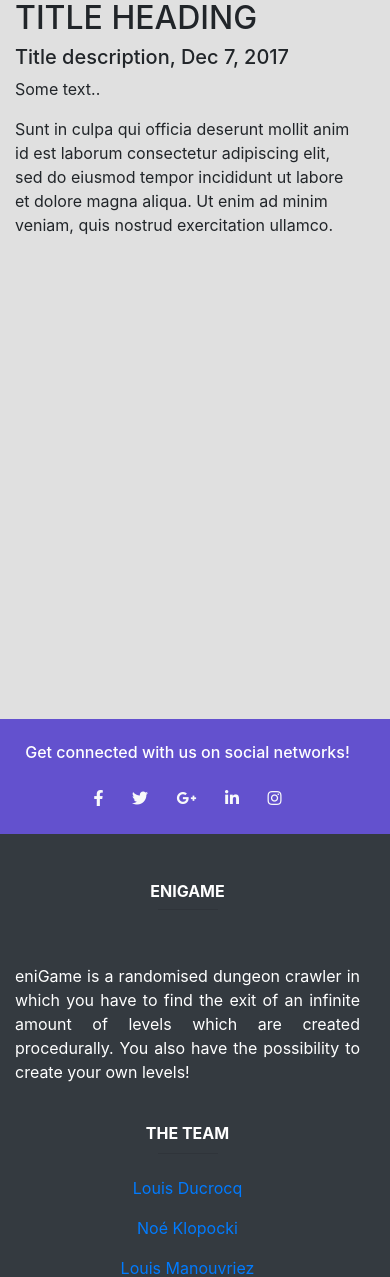
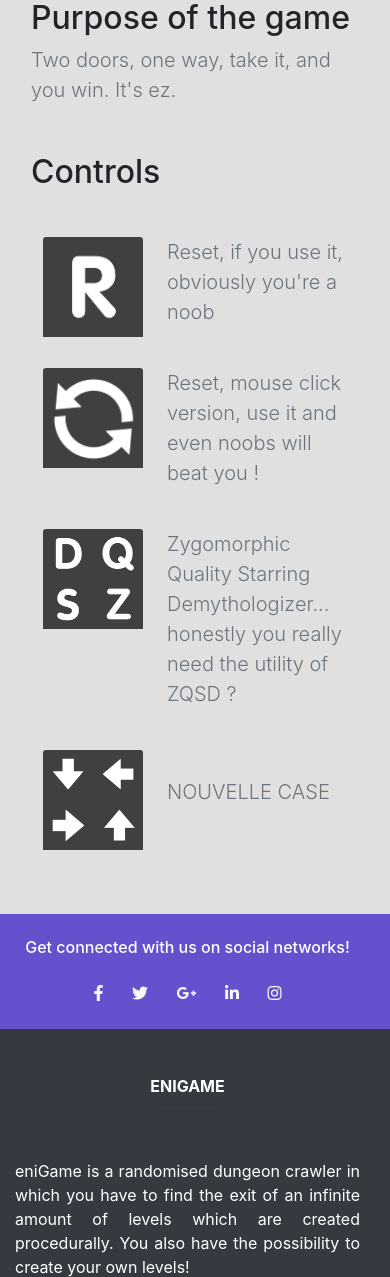
Before and after one commit to TT-txt/eniGame, a PHP site: page /eniGame/rules.php in a window 390 px wide. Shown: the part 337-1614 px from the top of the page. Run offline with PHP 8.4, Linux system fonts and the light colour scheme.

Commit message:
fix responsive + beginning of rules

```diff
--- a/web/home.php
+++ b/web/home.php
@@ -1,6 +1,11 @@
 <?php include("include/head.php"); ?>
 <title>eniGame</title>
 
+<style>
+		main {
+			height: 900px;
+		}
+</style>
 <script src="include/three/three.js"></script>
 <script src="include/three/OrbitControls.js"></script>
 <script src="include/three/GLTFLoader.js"></script>
--- a/web/include/head.php
+++ b/web/include/head.php
@@ -44,10 +44,6 @@ function test_input($data)
 	<link rel="stylesheet" href="include/bootstrap/css/bootstrap.min.css" />
 	<link href="include/fontawesome/css/all.css" rel="stylesheet" />
 	<style>
-		main {
-			height: 900px;
-		}
-
 		body {
 			height: 100%;
 			width: 100%;
--- a/web/rules.php
+++ b/web/rules.php
@@ -1,25 +1,81 @@
 <?php include("include/head.php"); ?>
 <title>eniGame ~ Rules</title>
+
+<style>
+		main {
+			height: 100%;
+		}
+		table {
+			vertical-align:middle;
+		}
+</style>
 
 </head>
 
 <body>
 	<?php include("include/nav.php"); ?>
 	<main>
-	<div class="container" style="margin-top:30px">
-		<div class="row">
-			<div class="col-sm-4">
-				<img class="card-img-top" src="https://www.codeur.com/blog/wp-content/uploads/2018/12/codeur-developpeur-web-700x525.jpg" alt="Louis Ducrocq" style="height: 200px; width: 100%; display: block;" data-holder-rendered="true">
+
+		<section class="px-3 py-3  mx-auto text-center">
+			<div class="container">
+				<h1>The Rules</h1>
+				<p class="lead text-muted">eniGame, is a mystery game, so guess them no ? No ?! Okay let us tell you...</p>
 			</div>
-			<div class="col-sm-8">
-				<h2>TITLE HEADING</h2>
-				<h5>Title description, Dec 7, 2017</h5>
-				<p>Some text..</p>
-				<p>Sunt in culpa qui officia deserunt mollit anim id est laborum consectetur adipiscing elit, sed do eiusmod tempor incididunt ut labore et dolore magna aliqua. Ut enim ad minim veniam, quis nostrud exercitation ullamco.</p>
-				<br>
+		</section>
+
+		<section class="px-3 py-3  mx-auto">
+			<div class="container">
+			<h2>Purpose of the game</h2>
+			<p class="lead text-muted">Two doors, one way, take it, and you win. It's ez.</p>
 			</div>
-		</div>
-	</div>
+		</section>
+
+		<section class="px-3 py-3">
+			<div class="container">
+				<h2>Controls</h2><br/>
+					<table class="table">
+  						<tbody>
+
+							<tr>
+								<td>
+									<img class="card-img-top" src="img/controls/r.png" alt="control" style="height: 100px; width: 100px; display: block;" data-holder-rendered="true">
+								</td>
+								<td class="align-middle">
+									<p class="lead text-muted">Reset, if you use it, obviously you're a noob</p>
+								</td>
+							</tr>
+							<!-- LIGNE -->
+							<tr>
+								<td>
+									<img class="card-img-top" src="img/controls/reset.png" alt="control" style="height: 100px; width: 100px; display: block;" data-holder-rendered="true">
+								</td>
+								<td class="align-middle">
+									<p class="lead text-muted" >Reset, mouse click version, use it and even noobs will beat you ! </p>
+								</td>
+							</tr>
+							<!-- LIGNE -->
+							<tr>
+								<td>
+									<img class="card-img-top" src="img/controls/zqsd.PNG" alt="control" style="height: 100px; width: 100px; display: block;" data-holder-rendered="true">
+								</td>
+								<td class="align-middle">
+									<p class="lead text-muted" > Zygomorphic Quality Starring Demythologizer... honestly you really need the utility of ZQSD ?</p>
+								</td>
+							</tr>
+							<!-- LIGNE -->
+							<tr>
+								<td>
+									<img class="card-img-top" src="img/controls/arrow.PNG" alt="control" style="height: 100px; width: 100px; display: block;" data-holder-rendered="true">
+								</td>
+								<td class="align-middle">
+									<p class="lead text-muted">NOUVELLE CASE</p>
+								</td>
+							</tr>
+  						</tbody>
+					</table>
+
+			</div>
+		</section>
 	</main>
 	<?php include("include/footer.php"); ?>
 </body>
```
Also changed, not shown: web/theTeam.php (+24 -18 lines), web/img/controls/arrow.PNG (added), web/img/controls/r.png (added), web/img/controls/reset.png (added), web/img/controls/zqsd.PNG (added), web/img/hugo.png (deleted), web/img/louisd.png (deleted), web/img/louism.png (deleted), web/img/marie.png (deleted), web/img/noé.png (deleted), web/img/team/hugo.png (added), web/img/team/louisd.png (added), web/img/team/louism.png (added), web/img/team/marie.png (added), 3 more files.
